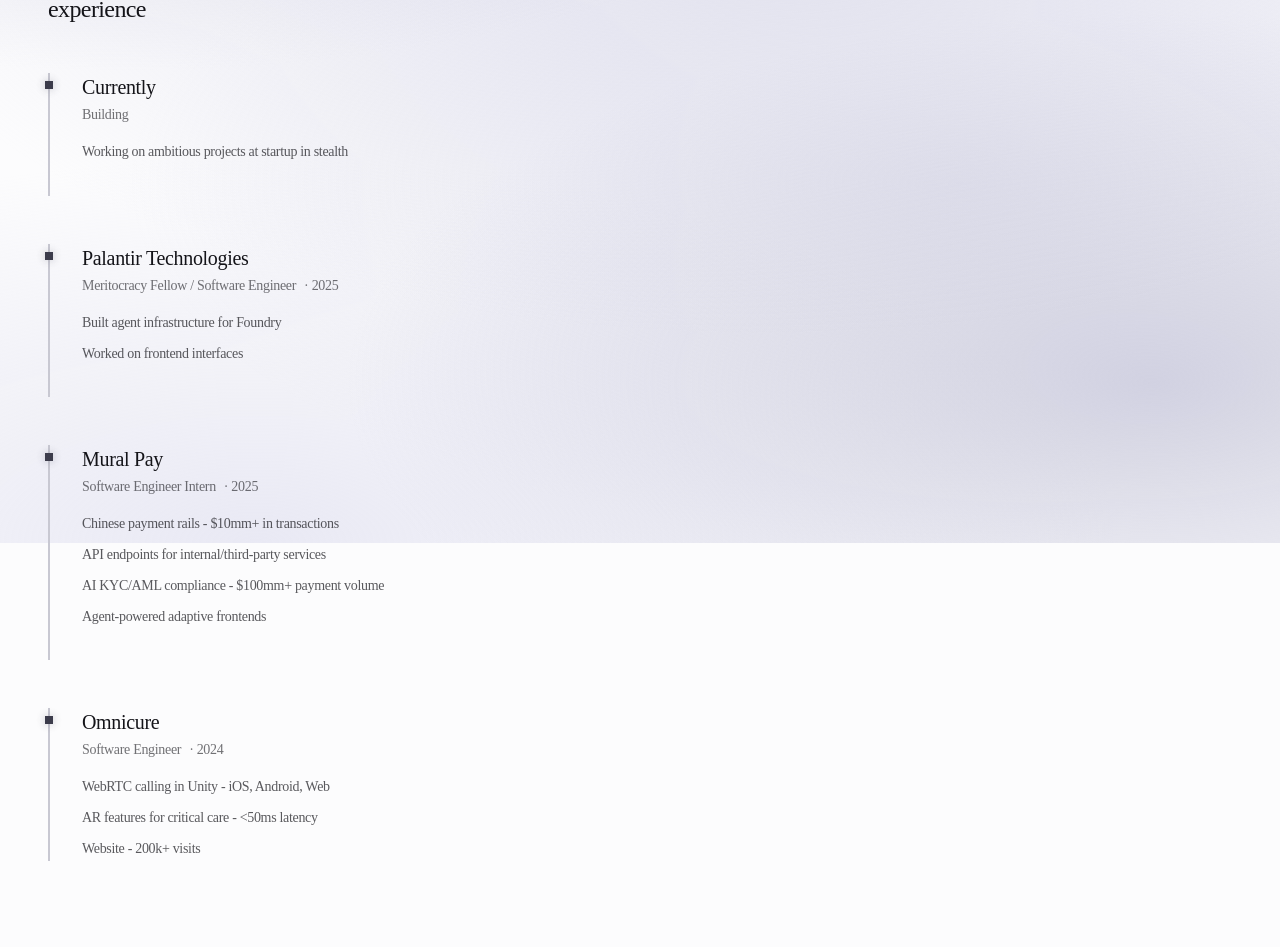
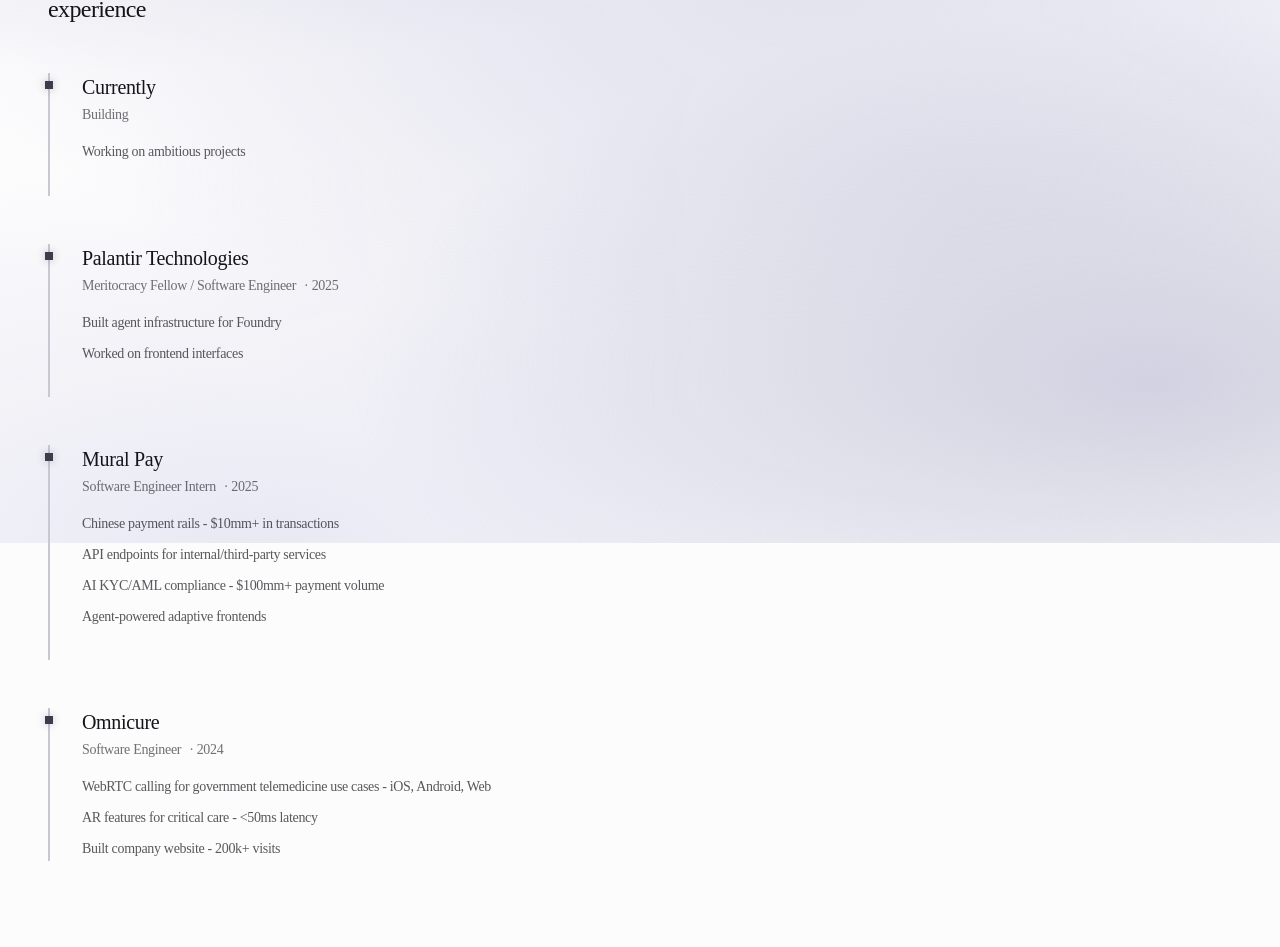
Before and after one commit to Shriram-Vasudevan/PersonalWebsite, a Next.js app in the folder shriram_website/: page / in a window 1280 px wide. Shown: the part 257-1204 px from the top of the page. Built offline with nearby package versions, Linux system fonts and the light colour scheme.

Commit message:
update information

```diff
--- a/shriram_website/src/pages/index.js
+++ b/shriram_website/src/pages/index.js
@@ -13,7 +13,7 @@
       company: "Currently",
       role: "Building",
       description: [
-        "Working on ambitious projects at startup in stealth"
+        "Working on ambitious projects"
       ]
     },
     {
@@ -41,9 +41,9 @@
       role: "Software Engineer",
       period: "2024",
       description: [
-        "WebRTC calling in Unity - iOS, Android, Web",
+        "WebRTC calling for government telemedicine use cases - iOS, Android, Web",
         "AR features for critical care - <50ms latency",
-        "Website - 200k+ visits"
+        "Built company website - 200k+ visits"
       ]
     }
   ]
```
